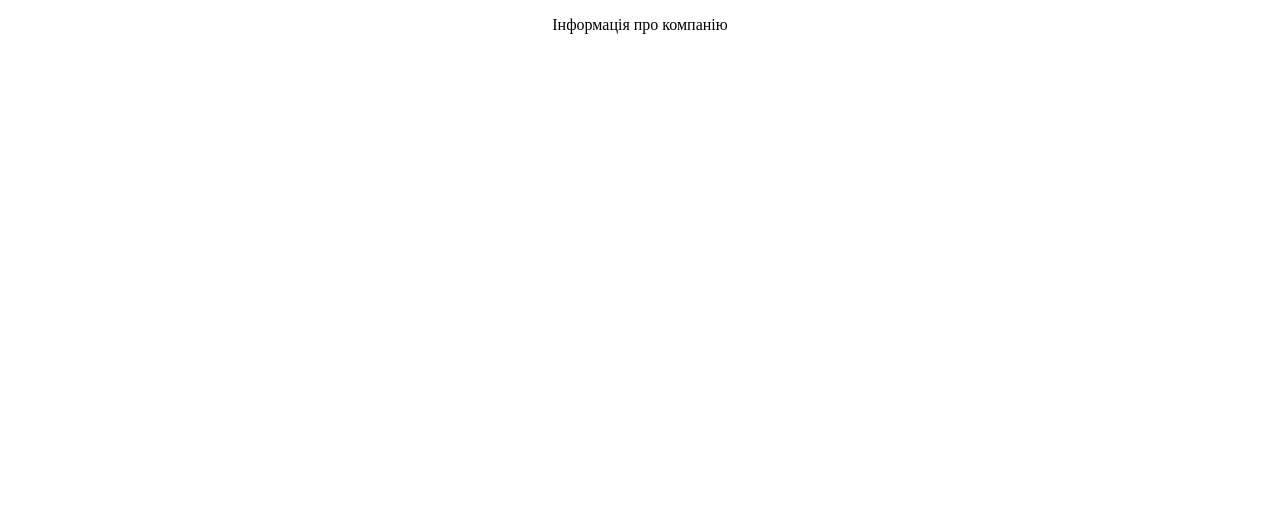
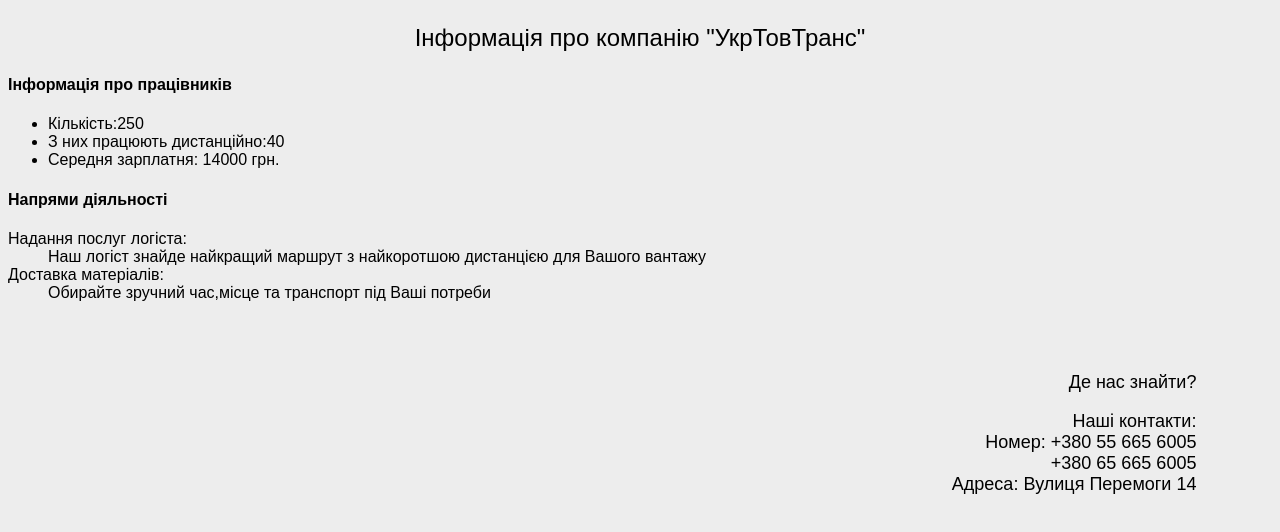
Before and after one commit to ON9190/Lab3, a plain HTML site: page index.html in a window 1280 px wide. Drawn offline with Linux system fonts and the light colour scheme.

Commit message:
some new info was added

```diff
--- a/index.html
+++ b/index.html
@@ -4,8 +4,45 @@
     <meta charset="UTF-8">
     <meta name="viewport" content="width=device-width, initial-scale=1.0">
     <title>ЛР3_Web_Фрицький</title>
+    <link rel="stylesheet" href="style.css">
+    <style>
+        @import url('https://fonts.googleapis.com/css2?family=Nunito:ital,wght@0,200..1000;1,200..1000&display=swap');
+    </style>
 </head>
-<body>
-    <p align=center font-size = 40>Інформація про компанію </p>
+<body bgcolor="#ededed">
+
+    <div class=top> <p>Інформація про компанію "УкрТовТранс"</p>
+
+    </div>
+
+
+    <div class=list>
+        <h4>Інформація про працівників</h4>
+        <ul>
+            <li>Кількість:250</li>
+            <li>З них працюють дистанційно:40</li>
+            <li>Середня зарплатня: 14000 грн.</li>
+        </ul>
+
+    <h4> Напрями діяльності</h4>
+
+        <dl>
+            <dt>Надання послуг логіста:</dt>
+            <dd>Наш логіст знайде найкращий маршрут з найкоротшою дистанцією для Вашого вантажу</dd>
+            <dt>Доставка матеріалів:</dt>
+            <dd>Обирайте зручний час,місце та транспорт під Ваші потреби</dd>
+
+        </dl>
+    </div>
+    <br>
+    <br>
+    <div class =info>
+
+        <p>Де нас знайти?</p>
+        Наші контакти: <br>
+        Номер: +380 55 665 6005<br>
+               +380 65 665 6005 <br>
+        Адреса: Вулиця Перемоги 14<br>
+    </div>
 </body>
 </html>
--- a/style.css
+++ b/style.css
@@ -1,3 +1,17 @@
-.p{
-font-size: larger;
+.top{
+    font-family: "Nuniro",sans-serif;
+    text-align: center;
+    font-size: 24px;
 }
+
+.list{
+    font-family: "Nuniro",sans-serif;
+
+}
+
+.info{
+    font-family: "Nuniro",sans-serif;
+    text-align: right;
+    margin-right: 2cm;
+    font-size: 18px;
+}
```
